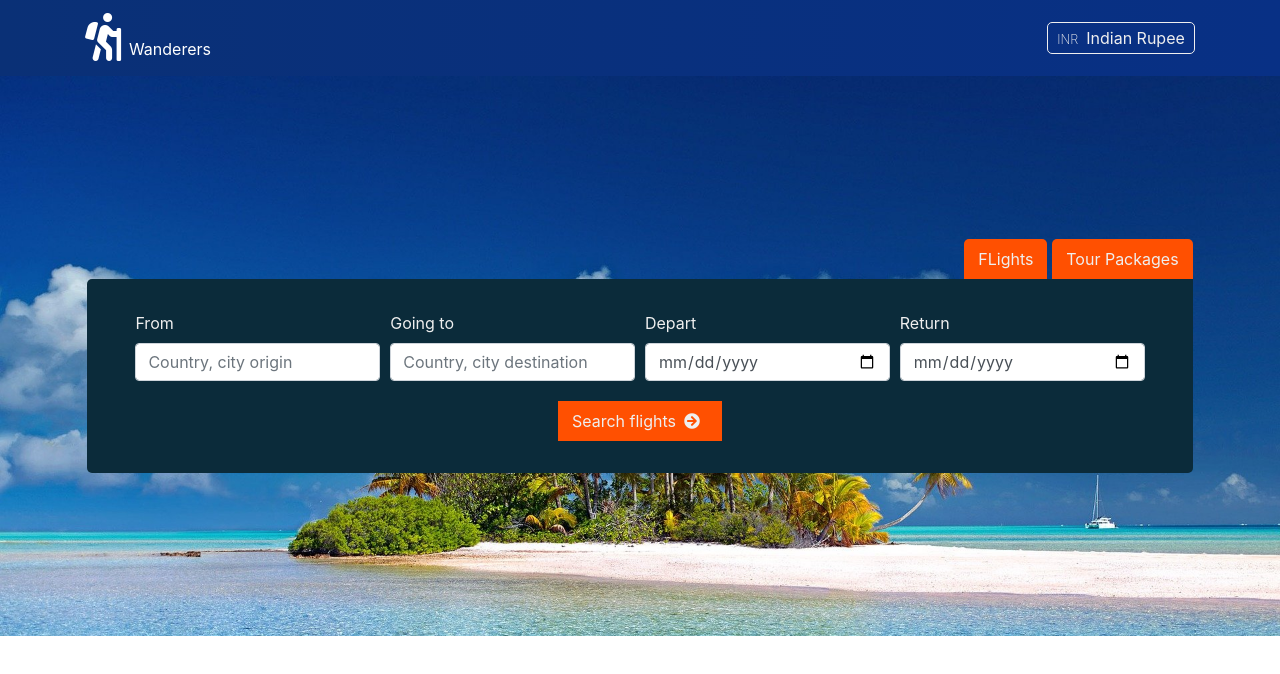
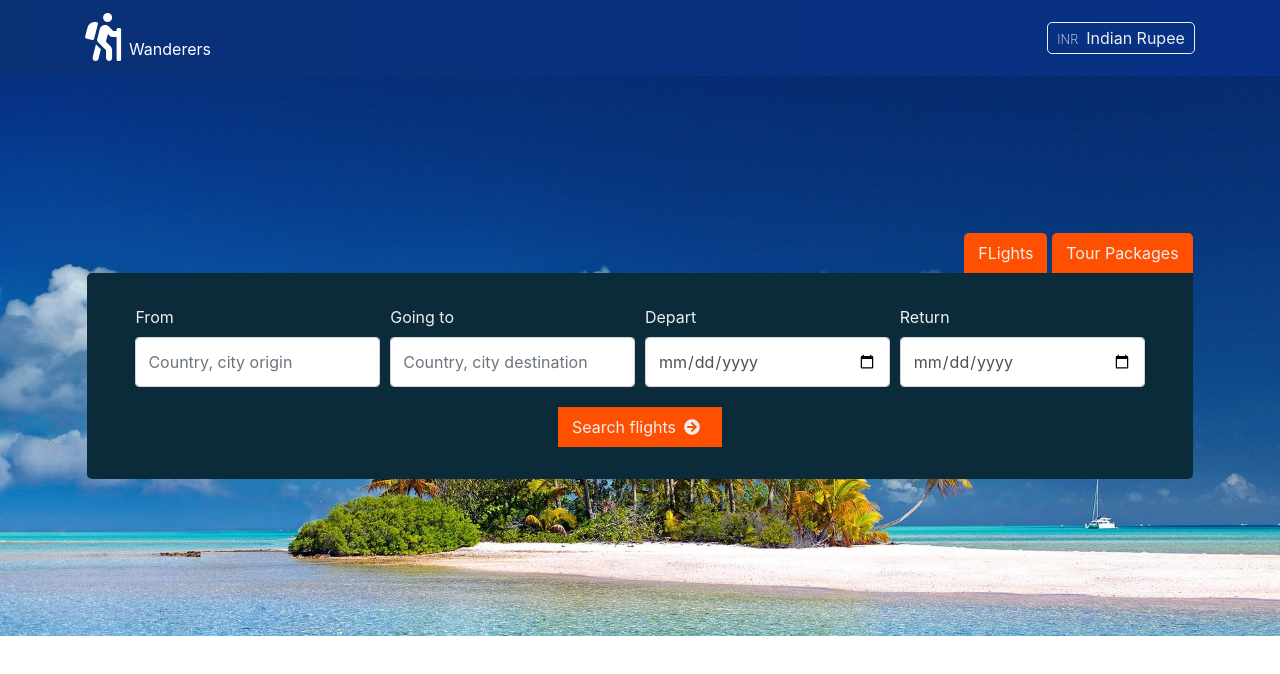
Before and after one commit to sharmaeklavya/travels-app, a React (Create React App) app: page / in a window 1280 px wide. Shown: the top 674 px of the page. Built offline with nearby package versions, Linux system fonts and the light colour scheme.

Commit message:
flight section

```diff
--- a/src/App.css
+++ b/src/App.css
@@ -9,7 +9,6 @@
 }
 
 .nav__bar {
-  color: var(--text-light-color);
   background-image: linear-gradient(to left, #083085, #0a3076);
 }
 
@@ -70,6 +69,12 @@
   border-radius: 5px 0 5px 5px;
 }
 
+input[type="search"],
+input[type="date"] {
+  padding-top: 1.5rem;
+  padding-bottom: 1.5rem;
+}
+
 .flight-btn {
   border: none;
   outline: none;
```
